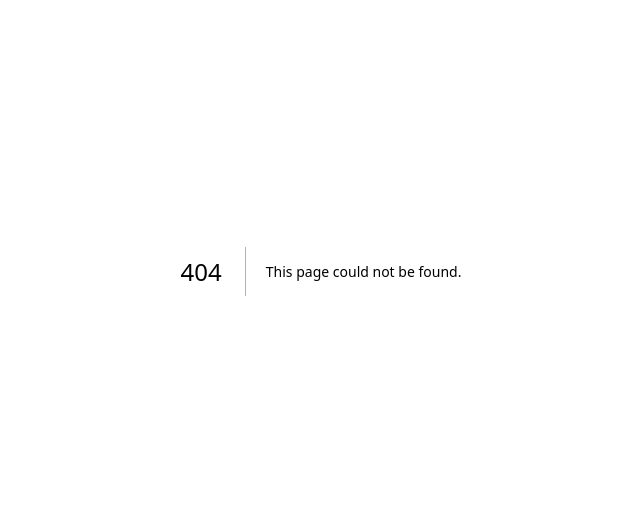
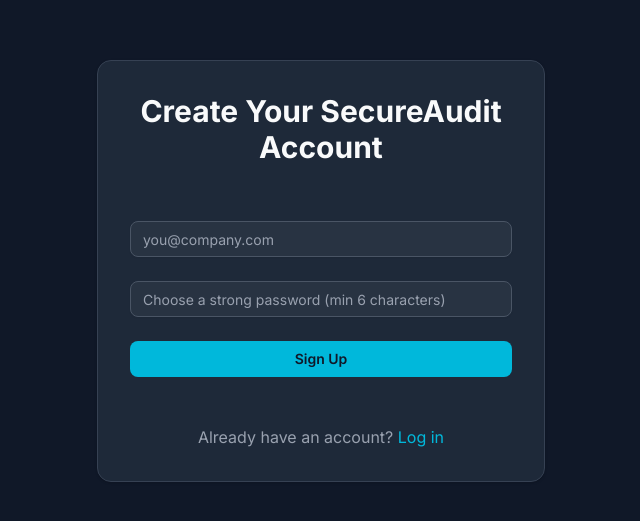
Before and after one commit to Moseslu9/SecureAudit, a Next.js app: page /login/signup in a window 1280 px wide. Before the commit this address had no page. Shown: the part 129-650 px from the top of the page, without its empty margins (319-959 px from the left). Built offline with nearby package versions, Linux system fonts and the light colour scheme; no server answers.

Commit message:
fix: force redeploy after env vars

```diff
--- a/app/(auth)/signup/login/page.tsx
+++ b/app/(auth)/login/page.tsx
@@ -1,12 +1,24 @@
+"use client";
+
 import { Button } from "@/components/ui/button";
 import { Input } from "@/components/ui/input";
 import { Card } from "@/components/ui/card";
 import { supabase } from "@/lib/supabase/client";
 import Link from "next/link";
+import { useRouter } from "next/navigation";
+import { useState } from "react";
 
 export default function Login() {
-  async function handleLogin(formData: FormData) {
-    "use server";
+  const router = useRouter();
+  const [errorMsg, setErrorMsg] = useState("");
+  const [loading, setLoading] = useState(false);
+
+  const handleLogin = async (e: React.FormEvent<HTMLFormElement>) => {
+    e.preventDefault();
+    setLoading(true);
+    setErrorMsg("");
+
+    const formData = new FormData(e.currentTarget);
     const email = formData.get("email") as string;
     const password = formData.get("password") as string;
 
@@ -16,15 +28,26 @@
     });
 
     if (error) {
-      return { error: error.message };
+      setErrorMsg(error.message);
+      setLoading(false);
+    } else {
+      router.push("/dashboard");
+      router.refresh();
     }
-  }
+  };
 
   return (
     <div className="min-h-screen bg-gray-900 flex items-center justify-center px-4">
       <Card className="w-full max-w-md p-8 bg-gray-800 border-gray-700">
         <h1 className="text-3xl font-bold text-center mb-8">Welcome Back</h1>
-        <form action={handleLogin} className="space-y-6">
+
+        {errorMsg && (
+          <p className="text-red-500 text-center mb-4 bg-red-900/20 p-3 rounded">
+            {errorMsg}
+          </p>
+        )}
+
+        <form onSubmit={handleLogin} className="space-y-6">
           <div>
             <Input
               name="email"
@@ -43,10 +66,15 @@
               className="bg-gray-700 border-gray-600"
             />
           </div>
-          <Button type="submit" className="w-full bg-cyan-500 hover:bg-cyan-600 text-gray-900 font-semibold">
-            Log In
+          <Button
+            type="submit"
+            disabled={loading}
+            className="w-full bg-cyan-500 hover:bg-cyan-600 text-gray-900 font-semibold"
+          >
+            {loading ? "Logging in..." : "Log In"}
           </Button>
         </form>
+
         <p className="text-center text-gray-400 mt-6">
           No account?{" "}
           <Link href="/signup" className="text-cyan-500 hover:underline">
--- a/app/(auth)/signup/page.tsx
+++ b/app/(auth)/login/signup/page.tsx
@@ -1,33 +1,54 @@
+"use client";
+
 import { Button } from "@/components/ui/button";
 import { Input } from "@/components/ui/input";
 import { Card } from "@/components/ui/card";
 import { supabase } from "@/lib/supabase/client";
 import Link from "next/link";
+import { useRouter } from "next/navigation";
+import { useState } from "react";
 
 export default function SignUp() {
-  async function handleSignUp(formData: FormData) {
-    "use server";
+  const router = useRouter();
+  const [errorMsg, setErrorMsg] = useState("");
+  const [loading, setLoading] = useState(false);
+
+  const handleSignUp = async (e: React.FormEvent<HTMLFormElement>) => {
+    e.preventDefault();
+    setLoading(true);
+    setErrorMsg("");
+
+    const formData = new FormData(e.currentTarget);
     const email = formData.get("email") as string;
     const password = formData.get("password") as string;
 
     const { error } = await supabase.auth.signUp({
       email,
       password,
-      options: {
-        emailRedirectTo: `${process.env.NEXT_PUBLIC_SITE_URL}/dashboard`,
-      },
     });
 
     if (error) {
-      return { error: error.message };
+      setErrorMsg(error.message);
+      setLoading(false);
+    } else {
+      // Success! Redirect to dashboard
+      router.push("/dashboard");
+      router.refresh();
     }
-  }
+  };
 
   return (
     <div className="min-h-screen bg-gray-900 flex items-center justify-center px-4">
       <Card className="w-full max-w-md p-8 bg-gray-800 border-gray-700">
-        <h1 className="text-3xl font-bold text-center mb-8">Create Account</h1>
-        <form action={handleSignUp} className="space-y-6">
+        <h1 className="text-3xl font-bold text-center mb-8">Create Your SecureAudit Account</h1>
+
+        {errorMsg && (
+          <p className="text-red-500 text-center mb-4 bg-red-900/20 p-3 rounded">
+            {errorMsg}
+          </p>
+        )}
+
+        <form onSubmit={handleSignUp} className="space-y-6">
           <div>
             <Input
               name="email"
@@ -41,16 +62,21 @@
             <Input
               name="password"
               type="password"
-              placeholder="Choose a strong password"
+              placeholder="Choose a strong password (min 6 characters)"
               required
               minLength={6}
               className="bg-gray-700 border-gray-600"
             />
           </div>
-          <Button type="submit" className="w-full bg-cyan-500 hover:bg-cyan-600 text-gray-900 font-semibold">
-            Sign Up
+          <Button
+            type="submit"
+            disabled={loading}
+            className="w-full bg-cyan-500 hover:bg-cyan-600 text-gray-900 font-semibold"
+          >
+            {loading ? "Creating account..." : "Sign Up"}
           </Button>
         </form>
+
         <p className="text-center text-gray-400 mt-6">
           Already have an account?{" "}
           <Link href="/login" className="text-cyan-500 hover:underline">
```
